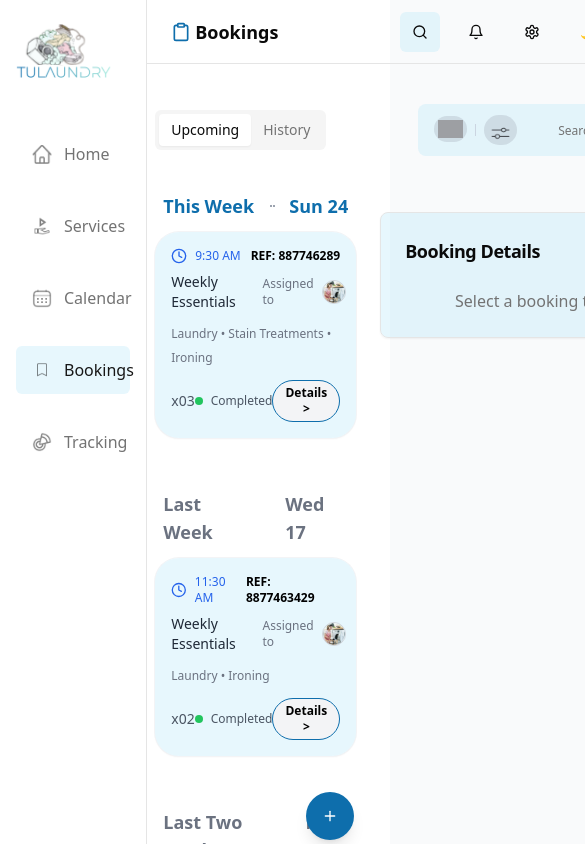
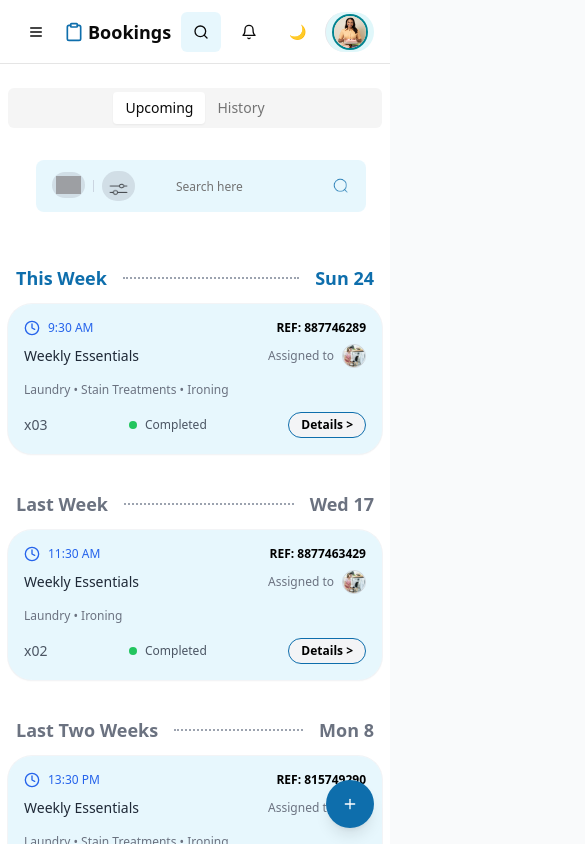
Before and after one commit to Aristocratjnr/Consumer-dashboard, a Next.js app: page /bookings in a window 390 px wide. Shown: the top 844 px of the page, 585 px wide, since content can reach past the window. Built offline with nearby package versions, Linux system fonts and the light colour scheme; grey boxes are pictures that could not be loaded.

Commit message:
fix: update button padding and margins for improved layout consistency in Calendar and Laundry dashboards

```diff
--- a/src/app/(dashboard)/bookings/page.tsx
+++ b/src/app/(dashboard)/bookings/page.tsx
@@ -1,26 +1,17 @@
 "use client";
 
 import * as React from "react";
-import {
-  Clock,
-  Plus,
-  Search,
-  Settings,
-  LogOut,
-  X,
-  Bell,
-  User,
-  Banknote,
-} from "lucide-react";
+import { Clock, Plus, Search, Settings, LogOut, X, Bell, User, Banknote, Menu } from 'lucide-react';
 import Link from "next/link";
 
 import { Button } from "@/components/ui/button";
 import { Card, CardContent, CardHeader, CardTitle } from "@/components/ui/card";
 import { Tabs, TabsContent, TabsList, TabsTrigger } from "@/components/ui/tabs";
 import { ScrollArea } from "@/components/ui/scroll-area";
-import { useState } from "react";
+import { useState} from "react";
 import SearchBar from "../../../components/SearchBar";
 import Image from "next/image";
+import { Sheet, SheetContent } from "@/components/ui/sheet";
 
 interface Booking {
   id: number;
@@ -107,9 +98,14 @@ export default function BookingPage() {
   const [selectedTab, setSelectedTab] = React.useState<"upcoming" | "history">(
     "upcoming",
   );
+  const [isMobileMenuOpen, setIsMobileMenuOpen] = useState(false);
 
   const toggleProfileDropdown = () => {
     setIsProfileDropdownOpen(!isProfileDropdownOpen);
+  };
+
+  const toggleMobileMenu = () => {
+    setIsMobileMenuOpen(!isMobileMenuOpen);
   };
 
   React.useEffect(() => {
@@ -123,86 +119,41 @@ export default function BookingPage() {
     setDarkMode(!darkMode);
   };
 
-  return (
-    <div className={`flex min-h-screen bg-white ${darkMode ? "dark" : ""}`}>
-      {/* Sidebar */}
-      <div className="flex w-64 flex-col border-r bg-background px-4 py-6 dark:border-gray-700 dark:bg-gray-800">
-        {/* Logo */}
-        <div>
+  const SidebarContent = ({ }) => (
+    <div className={`flex h-full flex-col ${darkMode ? "bg-gray-800 text-white" : "bg-background text-black"}`}>
+      <div className="mb-6 flex items-center justify-between p-4">
         <Link href="/" className="flex items-center space-x-2">
           <Image src="/images/logo.svg" alt="Logo" width={100} height={60} />
         </Link>
+
       </div>
-
       <nav className="flex-grow space-y-0.5">
-          <br />
-          <br />
-          <Link href="/home" passHref>
-            <button className="flex w-full items-center px-4 py-3 text-muted-foreground hover:bg-accent hover:text-accent-foreground dark:text-gray-300 dark:hover:bg-gray-700">
+        {[
+          { href: "/home", icon: "iconHome.png", label: "Home" },
+          { href: "/services", icon: "iconService.png", label: "Services" },
+          { href: "/calendar", icon: "iconCalendar.png", label: "Calendar" },
+          { href: "/bookings", icon: "iconBooking.png", label: "Bookings", active: true },
+          { href: "/tracking", icon: "iconTracking.png", label: "Tracking" },
+        ].map((item) => (
+          <Link key={item.label} href={item.href} passHref>
+            <button className={`flex w-full items-center  px-6 py-4 mb-10 mr-7 rounded-md ${
+              item.active
+                ? "bg-teal-20 font-medium text-accent-foreground"
+                : "text-muted-foreground hover:bg-accent hover:text-accent-foreground"
+            } ${darkMode ? "dark:text-gray-300 dark:hover:bg-gray-700" : ""}`}>
               <Image
-                src="/images/iconHome.png"
+                src={`/images/${item.icon}`}
                 width={32}
                 height={32}
-                alt="Home"
+                alt={item.label}
                 className="mr-3 h-5 w-5"
               />
-              Home
-            </button>
-            <br />
-          </Link>
-          <Link href="/services" passHref>
-            <button className="flex w-full items-center px-4 py-3 text-muted-foreground hover:bg-accent hover:text-accent-foreground dark:text-gray-300 dark:hover:bg-gray-700">
-              <Image
-                src="/images/iconService.png"
-                width={32}
-                height={32}
-                alt="Services"
-                className="mr-3 h-5 w-5"
-              />
-              Services
-            </button>
-            <br />
-          </Link>
-          <Link href="/calendar" passHref>
-            <button className="flex w-full items-center px-4 py-3 text-muted-foreground hover:bg-accent hover:text-accent-foreground dark:text-gray-300 dark:hover:bg-gray-700">
-              <Image
-                src="/images/iconCalendar.png"
-                width={32}
-                height={32}
-                alt="Calendar"
-                className="mr-3 h-5 w-5"
-              />
-              Calendar
-            </button>
-            <br />
-          </Link>
-          <Link href="/bookings" passHref>
-            <button className="flex w-full items-center rounded-md bg-teal-20 px-4 py-3 font-medium text-accent-foreground dark:bg-gray-700 dark:text-white">
-              <Image
-                src="/images/iconBooking.png"
-                width={32}
-                height={32}
-                alt="Bookings"
-                className="mr-3 h-5 w-5"
-              />
-              Bookings
-            </button>
-            <br />
-          </Link>
-          <Link href="/tracking" passHref>
-            <button className="flex w-full items-center px-4 py-3 text-muted-foreground hover:bg-accent hover:text-accent-foreground dark:text-gray-300 dark:hover:bg-gray-700">
-              <Image
-                src="/images/iconTracking.png"
-                width={32}
-                height={32}
-                alt="Tracking"
-                className="mr-3 h-5 w-5"
-              />
-              Tracking
+              {item.label}
             </button>
           </Link>
+        ))}
       </nav>
-        <div className="mt-auto space-y-2">
+      <div className="mt-auto space-y-2 p-4">
         <Button
           variant="ghost"
           className="w-full justify-start text-red-800 transition-colors hover:bg-red-100 dark:text-red-800 dark:hover:bg-red-100"
@@ -212,15 +163,38 @@ export default function BookingPage() {
         </Button>
       </div>
     </div>
+  );
+
+  return (
+    <div className={`flex min-h-screen bg-white ${darkMode ? "dark" : ""}`}>
+      {/* Mobile Sidebar */}
+      <Sheet open={isMobileMenuOpen} onOpenChange={setIsMobileMenuOpen}>
+        <SheetContent side="left" className="w-[240px] p-0 sm:w-[300px]">
+          <SidebarContent />
+        </SheetContent>
+      </Sheet>
+
+      {/* Desktop Sidebar */}
+      <div className="hidden md:flex md:w-64 md:flex-col md:border-r md:bg-background dark:border-gray-700 dark:bg-gray-800">
+        <SidebarContent />
+      </div>
 
       {/* Main Content */}
-      <div className="relative flex flex-1 flex-col dark:bg-gray-900">
-        <header className="flex h-16 items-center justify-between border-b px-6 dark:border-gray-700">
+      <div className="flex flex-1 flex-col dark:bg-gray-900">
+        <header className="flex h-16 items-center justify-between border-b px-4 sm:px-6 dark:border-gray-700">
           <div className="flex items-center">
+            <Button
+              variant="ghost"
+              size="icon"
+              className="mr-2 md:hidden"
+              onClick={toggleMobileMenu}
+            >
+              <Menu className="h-6 w-6" />
+            </Button>
             <BookingsIcon className="mr-1 h-5 w-5 text-teal-1000 dark:text-teal-10" />
             <h1 className="text-lg font-semibold dark:text-white">Bookings</h1>
           </div>
-          <div className="flex items-center gap-4">
+          <div className="flex items-center gap-2 sm:gap-4">
             <Button
               size="icon"
               variant="ghost"
@@ -238,7 +212,7 @@ export default function BookingPage() {
             <Button
               size="icon"
               variant="ghost"
-              className="dark:text-gray-300 dark:hover:text-white"
+              className="hidden sm:inline-flex dark:text-gray-300 dark:hover:text-white"
             >
               <Settings className="h-5 w-5" />
             </Button>
@@ -254,7 +228,7 @@ export default function BookingPage() {
             <div className="relative">
               <button
                 onClick={toggleProfileDropdown}
-                className="flex items-center space-x-3 rounded-full border-l border-gray-200 bg-teal-50 px-2 py-1 pl-4 text-black"
+                className="flex items-center space-x-2 rounded-full border-l border-gray-200 bg-teal-50 px-2 py-1 text-black"
               >
                 <Image
                   src="/images/woman.png"
@@ -263,7 +237,7 @@ export default function BookingPage() {
                   alt="Profile"
                   className="h-8 w-8 rounded-full ring-2 ring-teal-800"
                 />
-                <div className="flex flex-col">
+                <div className="hidden flex-col sm:flex">
                   <span className="font-semi-bold text-sm">Sandra</span>
                   <span className="text-xs text-gray-700">77884466</span>
                 </div>
@@ -292,7 +266,7 @@ export default function BookingPage() {
           </div>
         </header>
         <div className="border-b dark:border-gray-700">
-          <div className="container mx-auto px-6">
+          <div className="container mx-auto px-4 sm:px-6">
             <Tabs
               defaultValue="upcoming"
               className="w-full"
@@ -301,8 +275,8 @@ export default function BookingPage() {
                 setSelectedTab(value as "upcoming" | "history")
               }
             >
-              <div className="flex items-center justify-between py-4">
-                <TabsList>
+              <div className="flex flex-col sm:flex-row sm:items-center sm:justify-between py-4">
+                <TabsList className="mb-4 sm:mb-0">
                   <TabsTrigger
                     value="upcoming"
                     onClick={() => setSelectedTab("upcoming")}
@@ -321,15 +295,13 @@ export default function BookingPage() {
                 <SearchBar />
               </div>
 
-              <div className="flex flex-1 space-x-6 py-6">
-                <div
-                  className={`flex-1 items-start ${selectedTab === "history" ? "w-full" : ""}`}
-                >
+              <div className="flex flex-col md:flex-row md:space-x-6 py-6">
+                <div className={`flex-1 ${selectedTab === "history" ? "w-full" : ""}`}>
                   <TabsContent value="upcoming" className="mt-2">
-                    <div className="space-y-10">
+                    <div className="space-y-6 sm:space-y-10">
                       {bookings.slice(0, 3).map((booking, index) => (
                         <React.Fragment key={booking.id}>
-                          <div className={`${index === 0 ? "-mt-10" : ""}`}>
+                          <div className={`${index === 0 ? "-mt-6 sm:-mt-10" : ""}`}>
                             <div className="flex items-center gap-4 px-2 py-3">
                               <div
                                 className={`text-lg font-bold ${index === 0 ? "text-teal dark:text-white" : "text-gray-500 dark:text-gray-300"}`}
@@ -387,7 +359,7 @@ export default function BookingPage() {
                 </div>
 
                 {selectedTab !== "history" && (
-                  <div className="w-96 flex-shrink-0">
+                  <div className="w-full md:w-96 mt-6 md:mt-0">
                     <Card className="sticky top-6 bg-teal-20 dark:border-gray-700 dark:bg-gray-800">
                       {selectedBooking && (
                         <div className="rounded-t-lg bg-sky-50 p-4 dark:bg-sky-950">
@@ -561,7 +533,7 @@ export default function BookingPage() {
         {/* New Booking Button */}
         <Button
           size="icon"
-          className="fixed bottom-1 right-9 h-12 w-12 rounded-full bg-teal-1000 text-white shadow-lg hover:bg-teal-900"
+          className="fixed bottom-4 right-4 h-12 w-12 rounded-full bg-teal-1000 text-white shadow-lg hover:bg-teal-900"
         >
           <Plus className="h-6 w-6" />
         </Button>
@@ -585,7 +557,7 @@ function BookingCard({
         isSelected
           ? "ring-2 ring-gray-100"
           : "ring-1 ring-gray-100 dark:ring-gray-700"
-      } w-62 bg-teal-20 dark:bg-gray-800`}
+      } w-full sm:w-62 bg-teal-20 dark:bg-gray-800`}
     >
       {/* Top Section */}
       <div className="mb-2 flex items-center justify-between">
--- a/src/app/(dashboard)/calendar/page.tsx
+++ b/src/app/(dashboard)/calendar/page.tsx
@@ -95,7 +95,7 @@ export default function CalendarDashboard() {
     { href: "/tracking", icon: "iconTracking.png", label: "Tracking" },
   ].map((item) => (
     <Link key={item.label} href={item.href} passHref>
-      <button className={`flex w-[80%] ml-7 items-center rounded-md px-1 py-2 mb-10 transition-colors ${
+      <button className={`flex w-full items-center  px-6 py-4 mb-10 mr-7 rounded-md ${
         item.active
           ? isDarkTheme
             ? "bg-gray-700 text-white"
```
Also changed, not shown: src/app/(dashboard)/services/page.tsx (+9 -9 lines). Lines whose indentation alone changed are shown as unchanged.
